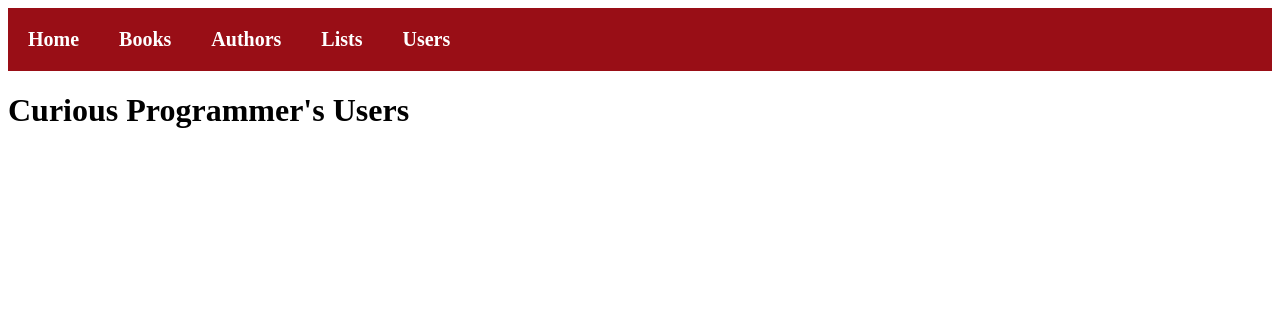
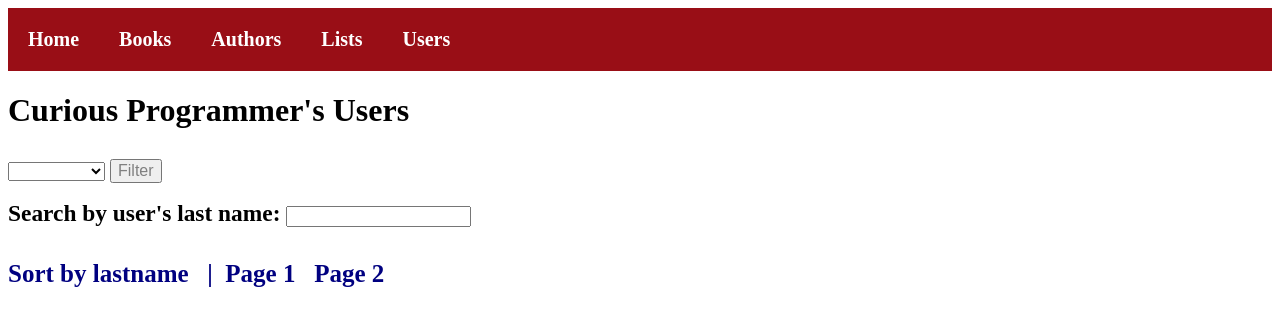
Before and after one commit to amymhaddad/upcase_booklist_app, a Flask app: page /users in a window 1280 px wide. Shown: the top 331 px of the page. Run offline with Flask 2, Linux system fonts and the light colour scheme; data that the repository does not hold is empty.

Commit message:
Add users to database; added sort, filter and pagination funcationality to users and user pages.

```diff
--- a/app.py
+++ b/app.py
@@ -3,9 +3,9 @@ from flask import Flask, render_template, request
 from upcase_booklist_app.database import db_session
 from upcase_booklist_app.models.book import Book
 from upcase_booklist_app.models.author import Author
+from upcase_booklist_app.models.user import User
 
 from upcase_booklist_app.data.categories import categories
-from upcase_booklist_app.data.users import users as users_info
 
 app = Flask(__name__)
 
@@ -105,20 +105,41 @@ def author(author_id):
     return render_template("author.html", author=author)
 
 
-@app.route("/users")
+@app.route("/users", methods=["GET", "POST"])
 def users():
     """Show all of the users and basic user details"""
-    return render_template("users.html", users=users_info)
+
+    if request.method == "POST":
+        if request.form.get("user_level"):
+            programming_level = request.form["user_level"]
+            users = db_session.query(User).filter(User.user_level == programming_level)
+
+        elif request.form.get("last_name"):
+            user_last_name = request.form["last_name"]
+            users = db_session.query(User).filter(User.last_name == user_last_name)
+
+    elif request.method == "GET" and request.args:
+        if request.args.get("sort"):
+            sort_by = request.args.get("sort")
+            users = db_session.query(User).order_by(sort_by)
+
+        elif request.args.get("page"):
+            limit_users = request.args.get("page")
+            users = db_session.query(User).limit(10).offset(limit_users)
+
+    else:
+        users = db_session.query(User).limit(10)
+
+    return render_template("users.html", users=users)
 
 
-@app.route("/users/<int:id>")
-def user(id):
+@app.route("/users/<int:user_id>")
+def user(user_id):
     """Display user details"""
 
-    user_object = None
-    user_object = list(filter(lambda x: x["id"] == id, users_info))
+    user = db_session.query(User).filter(User.id == user_id).one()
 
-    return render_template("user.html", user_object=user_object)
+    return render_template("user.html", user=user)
 
 
 if __name__ == "__main__":
--- a/database.py
+++ b/database.py
@@ -5,6 +5,7 @@ from sqlalchemy.ext.declarative import declarative_base
 Base = declarative_base()
 from upcase_booklist_app.models.book import Book
 from upcase_booklist_app.models.author import Author
+from upcase_booklist_app.models.user import User
 
 engine = create_engine(
     "postgresql+psycopg2://postgres:postgres@localhost/curious_programmer",
--- a/static/main.css
+++ b/static/main.css
@@ -335,34 +335,60 @@
 
 /*users*/
 
-.users {
+.filter-users {
+    display: flex;
+    flex-direction: column;
+    font-size: 20px;
+    margin-right: 10px;
+    text-decoration: none;
+    padding-top: 8px;
+    line-height: .25px;
+}
+
+.sort-users {
+    display: flex;
+    flex-direction: row;
+}
+
+.sort-users a{
+    text-decoration: none;
+    font-size: 25px;
+    color: navy;
+    font-weight: bold;
+}
+
+.sort-users a:hover{
+    text-decoration: underline;
+    color: navy;
+}
+
+.users-container {
     display: flex;
     flex-direction: column;
     flex-wrap: wrap;
     border-bottom: 1px solid black;
     padding-bottom: 8px;
-    padding-top: 8px
+    padding-top: 8px;
+    line-height: .80px;
 }
 
 .user-name {
+    text-decoration: none;
     color: #990E16;
-    font-size: 25px;
-    font-weight: bold;
-    line-height: 0px;
 }
 
-.user-name a {
+.user-name a{
+    text-decoration: none;
     color: #990E16;
-    text-decoration: none;
 }
 
 .user-name a:hover {
-    color: #990E16;
     text-decoration: underline;
+    color: #990E16; ;
 }
 
-.basic-user-info {
-    font-size: 16px;
+.user-details {
+    font-size: 18px;
 }
 
 
@@ -376,17 +402,8 @@
     flex-direction: column;
 }
 
-.book-image {
-    align-self: center;
+.category {
+    font-size: 20px;
+    font-weight: bold;
+    line-height: .75;
 }
-
-.username {
-    color: #990E16;
-}
-
-.basic-user-info {
-    list-style: none;
-    line-height: 1.75;
-    font-size: 18px;
-    font-size: 16;
-}
--- a/templates/authors.html
+++ b/templates/authors.html
@@ -43,7 +43,7 @@
                         <a href="{{ url_for('author', author_id=author.id) }}">{{ author.display_name }}</a>
                     {% endfor %}
                 </div>
-        </div>
+            </div>
         <div class="footer"></div>
     </body>
 </html>
--- a/templates/users.html
+++ b/templates/users.html
@@ -22,23 +22,46 @@
         </div>
 
         <div>
+            <div class="filter-users">
+                <form action="users" method="POST">
+                    <select name="user_level" id="user_level" value="">
+                        <label for="user_level">Filter users by level:</label>
+                            <option value=""></option>
+                            <option value="Beginner">Beginner</option>
+                            <option value="Intermediate">Intermediate</option>
+                            <option value="Advanced">Advanced</option>
+                    </select>
+                    <button class="filter-button">Filter</button>
+                </form>
+
+            <div>
+                <form action="/users" method="POST">
+                    <label for="name"><h3>Search by user's last name:
+                        <input type="text" name="last_name" id="last_name" required>
+                    </label></h3>
+                </form>
+            </div>
+
+            <div class="sort-users">
+                <a href="users?sort=last_name"><h3>Sort by lastname &ensp;|</a></h3>
+                <a href="users?page=1"><h3>&ensp;Page 1</a></h3>
+                <a href="users?page=2"><h3>&ensp; Page 2</a></h3>
+            </div>
+        </div>
+    </div>
+
+
+        <div>
             {% for user in users %}
-                <div class="users">
+            <div class="users-container">
+                    <div class="user-name">
+                        <a href="{{ url_for('user', user_id=user.id) }}"><h1>{{ user.display_name }}</h1></a>
+                    </div>
+                    <p class="user-details">{{ user.biography }}</p>
+                </div>
+        {% endfor %}
+        </div>
 
-                    <div class="user-name">
-                        <a href="{{ url_for('user', id = user['id']) }}">
-                            <h3>{{ user['name'] }}</h3>
-                        </a>
-                    </div>
-
-                    <div class="basic-user-info">
-                        <p>{{ user['bio'] }}</p>
-
-                    </div>
-                </div>
-            {% endfor %}
-
-        </div>
         <div class="footer"></div>
     </body>
 </html>
```
Also changed, not shown: alembic/versions/1f1957717c30_add_biography_column_to_user_table.py (added, +24 -0 lines), alembic/versions/35a9632cfcfa_add_users_table.py (added, +32 -0 lines), alembic/versions/a0e021bc2c9a_changed_column_name_from_user_type_to_.py (added, +29 -0 lines), alembic/versions/e16e230d5eb4_added_email_column.py (added, +24 -0 lines), models/user.py (added, +18 -0 lines), scripts/import_users.py (added, +27 -0 lines), templates/user.html (+7 -24 lines).
